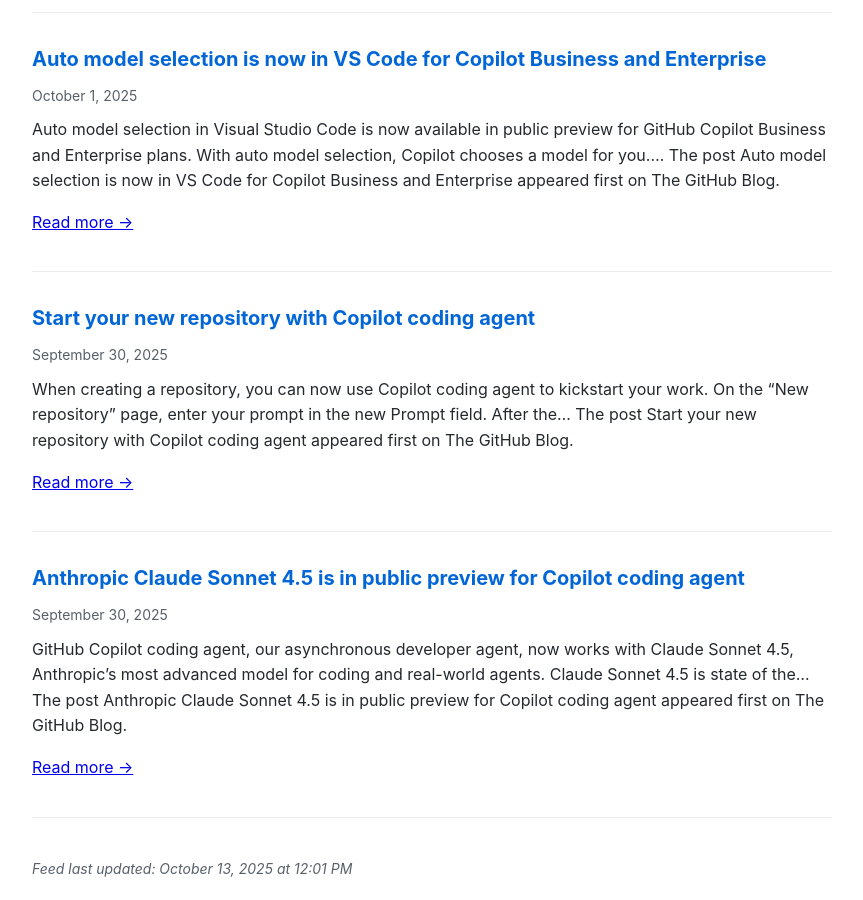
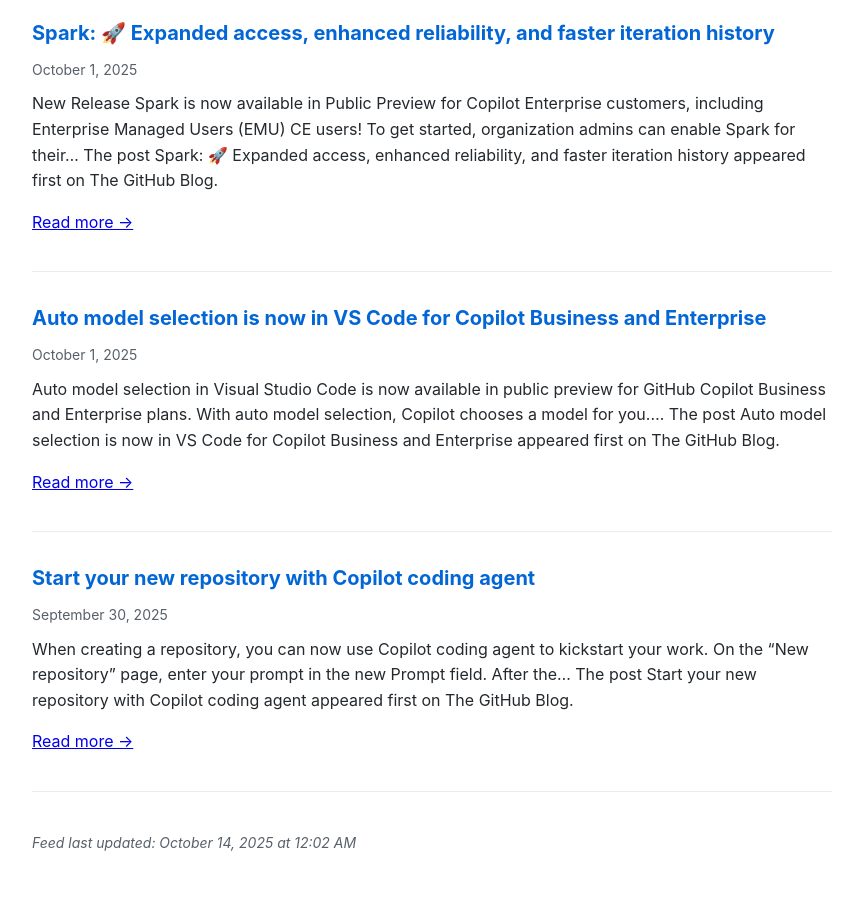
Before and after one commit to Oregand/oregand.github.io, a Jekyll site: the page copilot-feed.html, which Jekyll copies as it is, in a window 1280 px wide and 900 px high, scrolled down 2016 px. Shown: the whole window, without its empty margins (208-1071 px from the left). Built offline with Jekyll 4.4.1, drawn with Linux system fonts in a browser that asks for light colours; after the commit the page ends 2890 px from its top, so only the background shows below that; some of the changed text lies outside the part shown.

Commit message:
Update RSS feed

```diff
--- a/copilot-feed.html
+++ b/copilot-feed.html
@@ -62,6 +62,19 @@
 </head>
 <body>
   <h1>GitHub Copilot Latest Updates</h1>
+
+  <div class="feed-item">
+    <div class="feed-title">
+      <a href="https://github.blog/changelog/2025-10-13-anthropics-claude-sonnet-4-5-is-now-generally-available-in-github-copilot" target="_blank">Anthropic’s Claude Sonnet 4.5 is now generally available in GitHub Copilot</a>
+    </div>
+    <div class="feed-date">October 13, 2025</div>
+    <div class="feed-description">
+      Claude Sonnet 4.5 is generally available to Copilot Enterprise, Copilot Business, Copilot Pro, and Copilot Pro+ customers. You&#8217;ll now be able to access the model in GitHub Copilot Chat on&#8230;
+The post Anthropic&#8217;s Claude Sonnet 4.5 is now generally available in GitHub Copilot appeared first on The GitHub Blog.
+
+      <p><a href="https://github.blog/changelog/2025-10-13-anthropics-claude-sonnet-4-5-is-now-generally-available-in-github-copilot" target="_blank">Read more →</a></p>
+    </div>
+  </div>
 
   <div class="feed-item">
     <div class="feed-title">
@@ -156,14 +169,14 @@ The post Spark: 🚀 Expanded access, enhanced reliability, and faster iteration
 
   <div class="feed-item">
     <div class="feed-title">
-      <a href="https://github.blog/changelog/2025-09-30-auto-model-selection-is-now-in-vs-code-for-copilot-business-and-enterprise" target="_blank">Auto model selection is now in VS Code for Copilot Business and Enterprise</a>
+      <a href="https://github.blog/changelog/2025-10-01-auto-model-selection-is-now-in-vs-code-for-copilot-business-and-enterprise" target="_blank">Auto model selection is now in VS Code for Copilot Business and Enterprise</a>
     </div>
     <div class="feed-date">October 1, 2025</div>
     <div class="feed-description">
       Auto model selection in Visual Studio Code is now available in public preview for GitHub Copilot Business and Enterprise plans. With auto model selection, Copilot chooses a model for you.&#8230;
 The post Auto model selection is now in VS Code for Copilot Business and Enterprise appeared first on The GitHub Blog.
 
-      <p><a href="https://github.blog/changelog/2025-09-30-auto-model-selection-is-now-in-vs-code-for-copilot-business-and-enterprise" target="_blank">Read more →</a></p>
+      <p><a href="https://github.blog/changelog/2025-10-01-auto-model-selection-is-now-in-vs-code-for-copilot-business-and-enterprise" target="_blank">Read more →</a></p>
     </div>
   </div>
 
@@ -180,21 +193,8 @@ The post Start your new repository with Copilot coding agent appeared first on T
     </div>
   </div>
 
-  <div class="feed-item">
-    <div class="feed-title">
-      <a href="https://github.blog/changelog/2025-09-30-anthropic-claude-sonnet-4-5-is-in-public-preview-for-copilot-coding-agent" target="_blank">Anthropic Claude Sonnet 4.5 is in public preview for Copilot coding agent</a>
-    </div>
-    <div class="feed-date">September 30, 2025</div>
-    <div class="feed-description">
-      GitHub Copilot coding agent, our asynchronous developer agent, now works with Claude Sonnet 4.5, Anthropic&#8217;s most advanced model for coding and real-world agents. Claude Sonnet 4.5 is state of the&#8230;
-The post Anthropic Claude Sonnet 4.5 is in public preview for Copilot coding agent appeared first on The GitHub Blog.
-
-      <p><a href="https://github.blog/changelog/2025-09-30-anthropic-claude-sonnet-4-5-is-in-public-preview-for-copilot-coding-agent" target="_blank">Read more →</a></p>
-    </div>
-  </div>
-
   <div class="update-info">
-    Feed last updated: October 13, 2025 at 12:01 PM
+    Feed last updated: October 14, 2025 at 12:02 AM
   </div>
 </body>
 </html>
```
